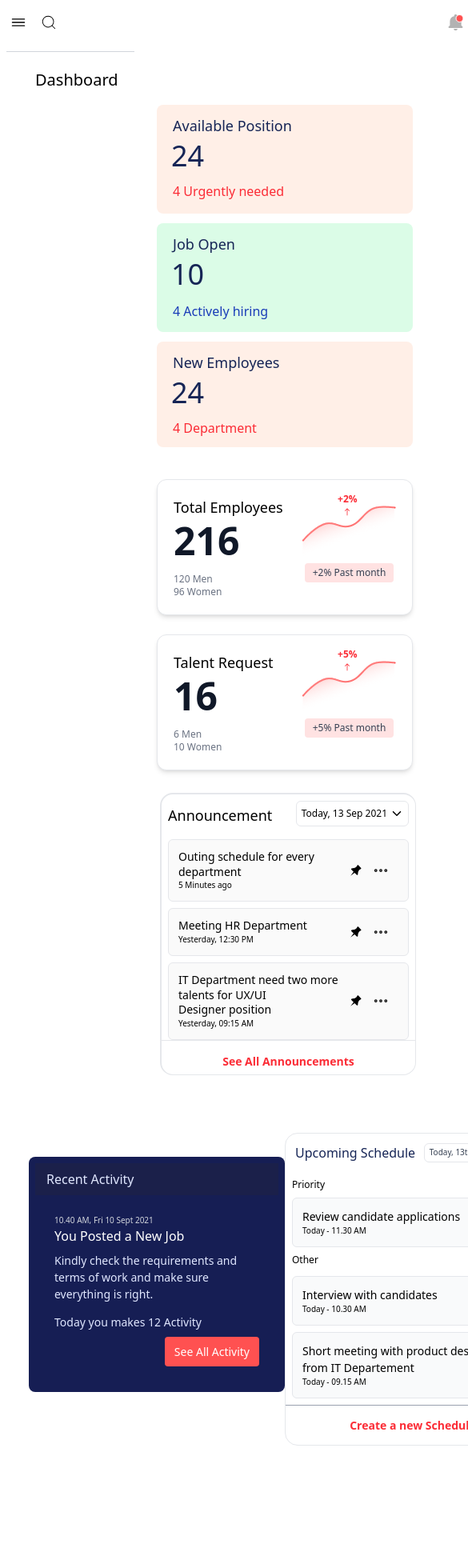
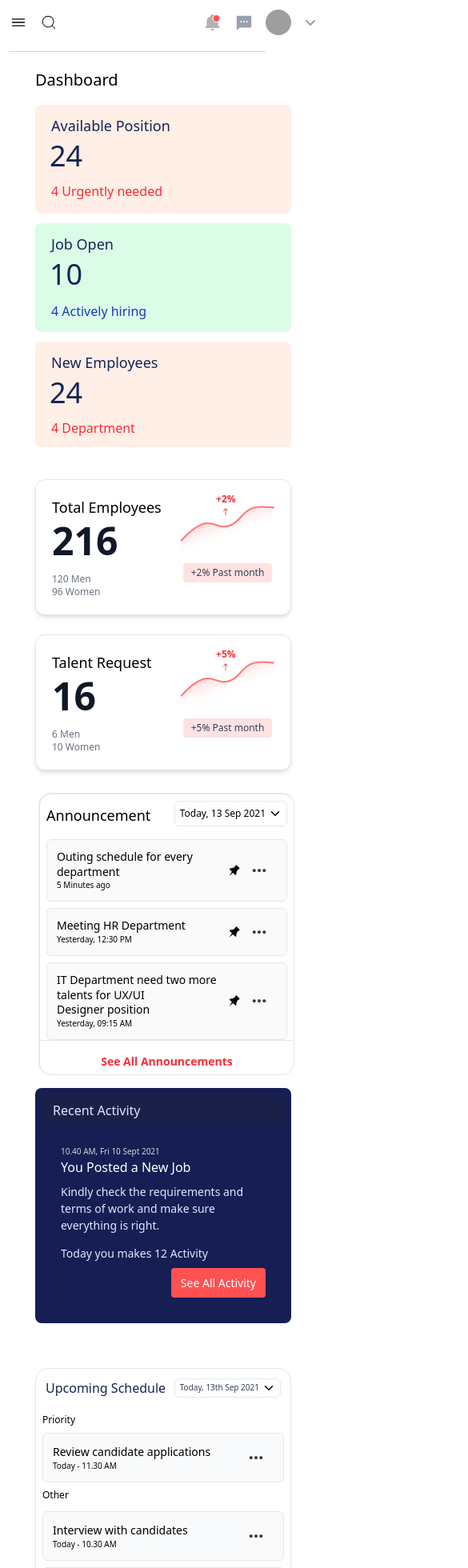
Before and after one commit to animesh156/Random-Dashboard, a Next.js app: page / in a window 390 px wide. Shown: the top 1960 px of the page at 80% size, 585 px wide, since content can reach past the window. Before the commit the page ends 1827 px from the top, so only its background shows below. Built offline with nearby package versions, Linux system fonts and the light colour scheme; grey boxes are pictures that could not be loaded.

Commit message:
fix: fixed mobile responsivenss issue

```diff
--- a/src/app/page.js
+++ b/src/app/page.js
@@ -16,7 +16,7 @@ export default function Home() {
       <div className="col-span-12  md:col-span-11 lg:col-span-10 flex flex-col m-auto md:m-0 md:p-3.5">
         <Header />
 
-        <div className="border-t w-40 lg:w-[1057px]  ml-2 border-gray-300 mt-2 md:mt-4"></div>
+
 
         <h3 className="md:text-[24px] text-[20px] font-[500] ml-11 mt-5 mb-2 text-black">Dashboard</h3>
 
--- a/src/components/Header.js
+++ b/src/components/Header.js
@@ -7,7 +7,10 @@ import { IoIosMenu } from "react-icons/io";
 
 export default function Header() {
   return (
-    <div className="flex p-3 md:ml-6 justify-between">
+      <div>
+
+<div className="flex p-3 md:ml-6 justify-between">
+
       {/* Left Section */}
       <div className="flex md:ml-2  gap-x-2 items-center">
         <div className="md:hidden">
@@ -43,5 +46,11 @@ export default function Header() {
         </ul>
       </div>
     </div>
+
+    <div className="border-t lg:ml-11 ml-3 w-80 lg:w-full border-gray-300 mt-2 md:mt-4"></div>
+
+
+      </div>
+
   );
 }
--- a/src/components/Temp.js
+++ b/src/components/Temp.js
@@ -52,7 +52,7 @@ export default function Temp() {
 
           {/* right part */}
 
-            <div className="flex lg:flex-col md:gap-x-3 md:mb-3" >
+            <div className="flex flex-col items-center md:flex-row lg:flex-col md:gap-x-3 md:mb-3" >
 
                 <RecentActivity />
 
```
